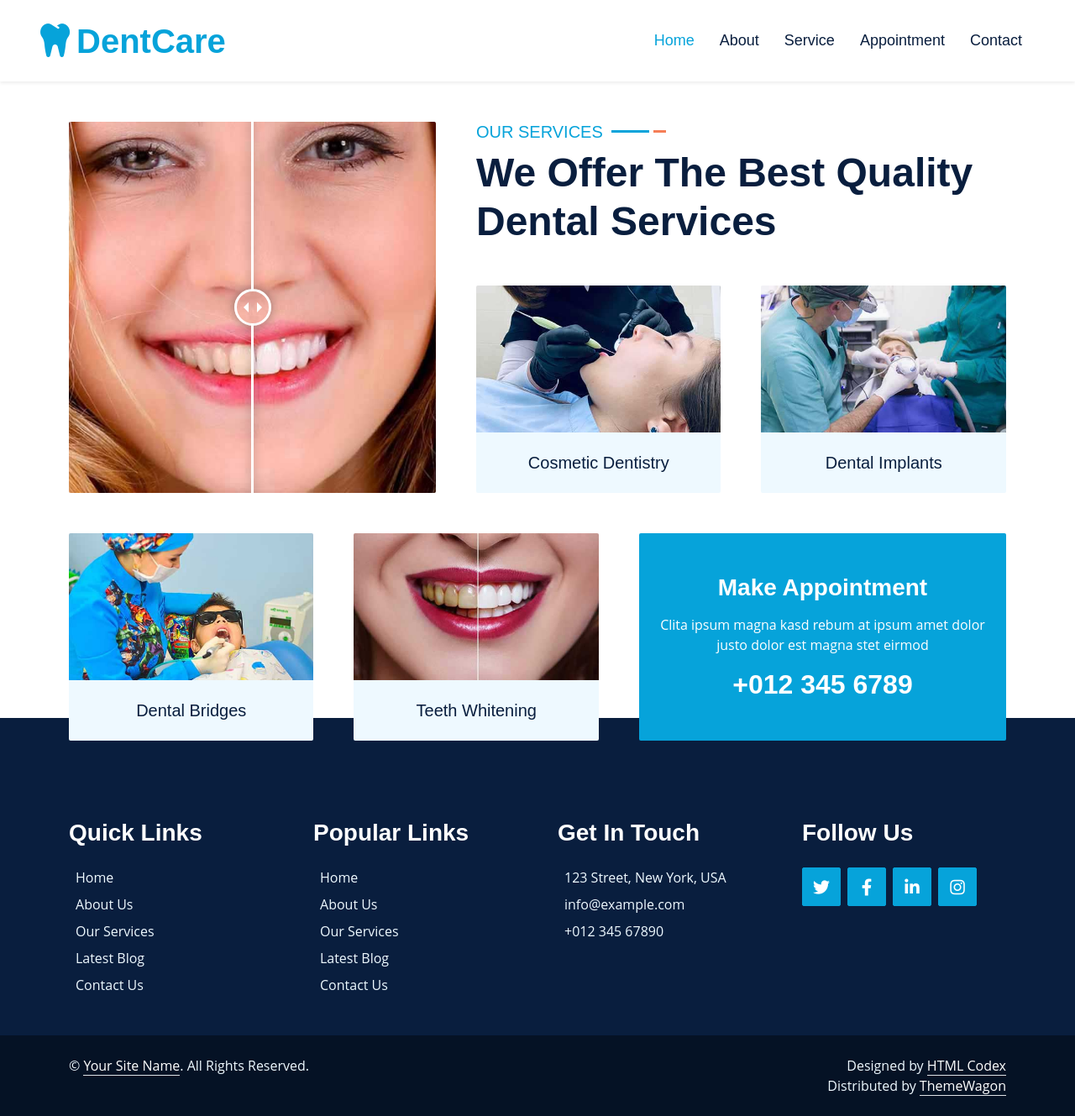
After one commit to shylcvdr/djangoProject, a Django app: page /service/ in a window 1280 px wide. The commit adds this page. Shown: the whole page at 84% size. Run offline with Django 4.2, Linux system fonts and the light colour scheme; data comes from the database, SQL or seed files in the repository; some libraries are stand-ins or nearby versions.

Commit message:
yeni html dosyaları ve bağlantılar

```diff
--- a/djangoProject/settings.py
+++ b/djangoProject/settings.py
@@ -39,6 +39,7 @@ INSTALLED_APPS = [
     'django.contrib.sessions',
     'django.contrib.messages',
     'django.contrib.staticfiles',
+
 ]
 
 MIDDLEWARE = [
--- a/djangoProject/urls.py
+++ b/djangoProject/urls.py
@@ -18,12 +18,18 @@ from django.conf.urls.static import static
 from django.contrib import admin
 from django.urls import path, include
 
+from home import views
+
 urlpatterns = [
     path('', include('home.urls')),
     path('treatment/', include('treatment.urls')),
     path('home/', include('home.urls')),
     path('admin/', admin.site.urls),
     path(' ',include('home.urls')),
+    path('about/', views.about,name='about'),
+    path('contact/', views.contact,name='contact'),
+    path('service/', views.service,name='service'),
+    path('appointment/', views.appointment,name='appointment'),
 ]
 if settings.DEBUG:
     urlpatterns+= static(settings.MEDIA_URL,document_root=settings.MEDIA_ROOT)
--- a/home/templates/header.html
+++ b/home/templates/header.html
@@ -1,4 +1,5 @@
-
+{% load static %}
+<script src="{%static 'js/main.js '%}"></script>
 <nav class="navbar navbar-expand-lg bg-white navbar-light shadow-sm px-5 py-3 py-lg-0">
         <a href="index.html" class="navbar-brand p-0">
             <h1 class="m-0 text-primary"><i class="fa fa-tooth me-2"></i>DentCare</h1>
@@ -8,21 +9,13 @@
         </button>
         <div class="collapse navbar-collapse" id="navbarCollapse">
             <div class="navbar-nav ms-auto py-0">
-                <a href="index.html" class="nav-item nav-link active">Home</a>
-                <a href="about.html" class="nav-item nav-link">About</a>
-                <a href="service.html" class="nav-item nav-link">Service</a>
-                <div class="nav-item dropdown">
-                    <a href="#" class="nav-link dropdown-toggle" data-bs-toggle="dropdown">Pages</a>
-                    <div class="dropdown-menu m-0">
-                        <a href="price.html" class="dropdown-item">Pricing Plan</a>
-                        <a href="team.html" class="dropdown-item">Our Dentist</a>
-                        <a href="testimonial.html" class="dropdown-item">Testimonial</a>
-                        <a href="appointment.html" class="dropdown-item">Appointment</a>
-                    </div>
-                </div>
-                <a href="contact.html" class="nav-item nav-link">Contact</a>
+                <a href="/" class="nav-item nav-link active">Home</a>
+                <a href="/about" class="nav-item nav-link">About</a>
+                <a href="/service" class="nav-item nav-link">Service</a>
+                <a href="/appointment" class="nav-item nav-link">Appointment</a>
+                <a href="/contact" class="nav-item nav-link">Contact</a>
+
             </div>
-            <button type="button" class="btn text-dark" data-bs-toggle="modal" data-bs-target="#searchModal"><i class="fa fa-search"></i></button>
-            <a href="appointment.html" class="btn btn-primary py-2 px-4 ms-3">Appointment</a>
+
         </div>
     </nav>
--- /dev/null
+++ b/home/templates/service.html
@@ -0,0 +1,74 @@
+{% extends "homebase.html" %}
+{% block title %} About- {{setting.company}} {% endblock %}
+{% block keywords %} {{setting.keywords}} {% endblock %}
+{% block description %} {{setting.description}} {% endblock %}
+{% load static %}
+{% block body %}
+    <!-- Service Start -->
+    <div class="container-fluid py-5 wow fadeInUp" data-wow-delay="0.1s">
+        <div class="container">
+            <div class="row g-5 mb-5">
+                <div class="col-lg-5 wow zoomIn" data-wow-delay="0.3s" style="min-height: 400px;">
+                    <div class="twentytwenty-container position-relative h-100 rounded overflow-hidden">
+                        <img class="position-absolute w-100 h-100" src="{%static 'img/before.jpg'%}" style="object-fit: cover;">
+                        <img class="position-absolute w-100 h-100" src="{%static 'img/after.jpg'%}" style="object-fit: cover;">
+                    </div>
+                </div>
+                <div class="col-lg-7">
+                    <div class="section-title mb-5">
+                        <h5 class="position-relative d-inline-block text-primary text-uppercase">Our Services</h5>
+                        <h1 class="display-5 mb-0">We Offer The Best Quality Dental Services</h1>
+                    </div>
+                    <div class="row g-5">
+                        <div class="col-md-6 service-item wow zoomIn" data-wow-delay="0.6s">
+                            <div class="rounded-top overflow-hidden">
+                                <img class="img-fluid" src="{%static 'img/service-1.jpg'%}" alt="">
+                            </div>
+                            <div class="position-relative bg-light rounded-bottom text-center p-4">
+                                <h5 class="m-0">Cosmetic Dentistry</h5>
+                            </div>
+                        </div>
+                        <div class="col-md-6 service-item wow zoomIn" data-wow-delay="0.9s">
+                            <div class="rounded-top overflow-hidden">
+                                <img class="img-fluid" src="{%static 'img/service-2.jpg'%}" alt="">
+                            </div>
+                            <div class="position-relative bg-light rounded-bottom text-center p-4">
+                                <h5 class="m-0">Dental Implants</h5>
+                            </div>
+                        </div>
+                    </div>
+                </div>
+            </div>
+            <div class="row g-5 wow fadeInUp" data-wow-delay="0.1s">
+                <div class="col-lg-7">
+                    <div class="row g-5">
+                        <div class="col-md-6 service-item wow zoomIn" data-wow-delay="0.3s">
+                            <div class="rounded-top overflow-hidden">
+                                <img class="img-fluid" src="{%static 'img/service-3.jpg'%}" alt="">
+                            </div>
+                            <div class="position-relative bg-light rounded-bottom text-center p-4">
+                                <h5 class="m-0">Dental Bridges</h5>
+                            </div>
+                        </div>
+                        <div class="col-md-6 service-item wow zoomIn" data-wow-delay="0.6s">
+                            <div class="rounded-top overflow-hidden">
+                                <img class="img-fluid" src="{%static 'img/service-4.jpg'%}" alt="">
+                            </div>
+                            <div class="position-relative bg-light rounded-bottom text-center p-4">
+                                <h5 class="m-0">Teeth Whitening</h5>
+                            </div>
+                        </div>
+                    </div>
+                </div>
+                <div class="col-lg-5 service-item wow zoomIn" data-wow-delay="0.9s">
+                    <div class="position-relative bg-primary rounded h-100 d-flex flex-column align-items-center justify-content-center text-center p-4">
+                        <h3 class="text-white mb-3">Make Appointment</h3>
+                        <p class="text-white mb-3">Clita ipsum magna kasd rebum at ipsum amet dolor justo dolor est magna stet eirmod</p>
+                        <h2 class="text-white mb-0">+012 345 6789</h2>
+                    </div>
+                </div>
+            </div>
+        </div>
+    </div>
+    <!-- Service End -->
+{% endblock body %}
--- a/home/views.py
+++ b/home/views.py
@@ -7,5 +7,21 @@ from home.models import Setting
 # Create your views here.
 def index(request):
     setting = Setting.objects.get()
-    context = {'setting':setting}
+    context = {'setting':setting, 'page':'home'}
     return render(request, 'index.html', context)
+def about(request):
+    setting = Setting.objects.get()
+    context = {'setting':setting, 'page':'about'}
+    return render(request, 'about.html', context)
+def contact(request):
+    setting = Setting.objects.get()
+    context = {'setting':setting, 'page':'contact'}
+    return render(request, 'contact.html', context)
+def service(request):
+    setting = Setting.objects.get()
+    context = {'setting':setting, 'page':'service'}
+    return render(request, 'service.html', context)
+def appointment(request):
+    setting = Setting.objects.get()
+    context = {'setting':setting, 'page':'appointment'}
+    return render(request, 'appointment.html', context)
--- a/treatment/models.py
+++ b/treatment/models.py
@@ -1,5 +1,6 @@
 from django.db import models
 from django.utils.safestring import mark_safe
+
 from django.urls import *
 
 
```
Also changed, not shown: home/templates/about.html (added, +39 -0 lines), home/templates/appointment.html (added, +69 -0 lines), home/templates/contact.html (added, +71 -0 lines).
